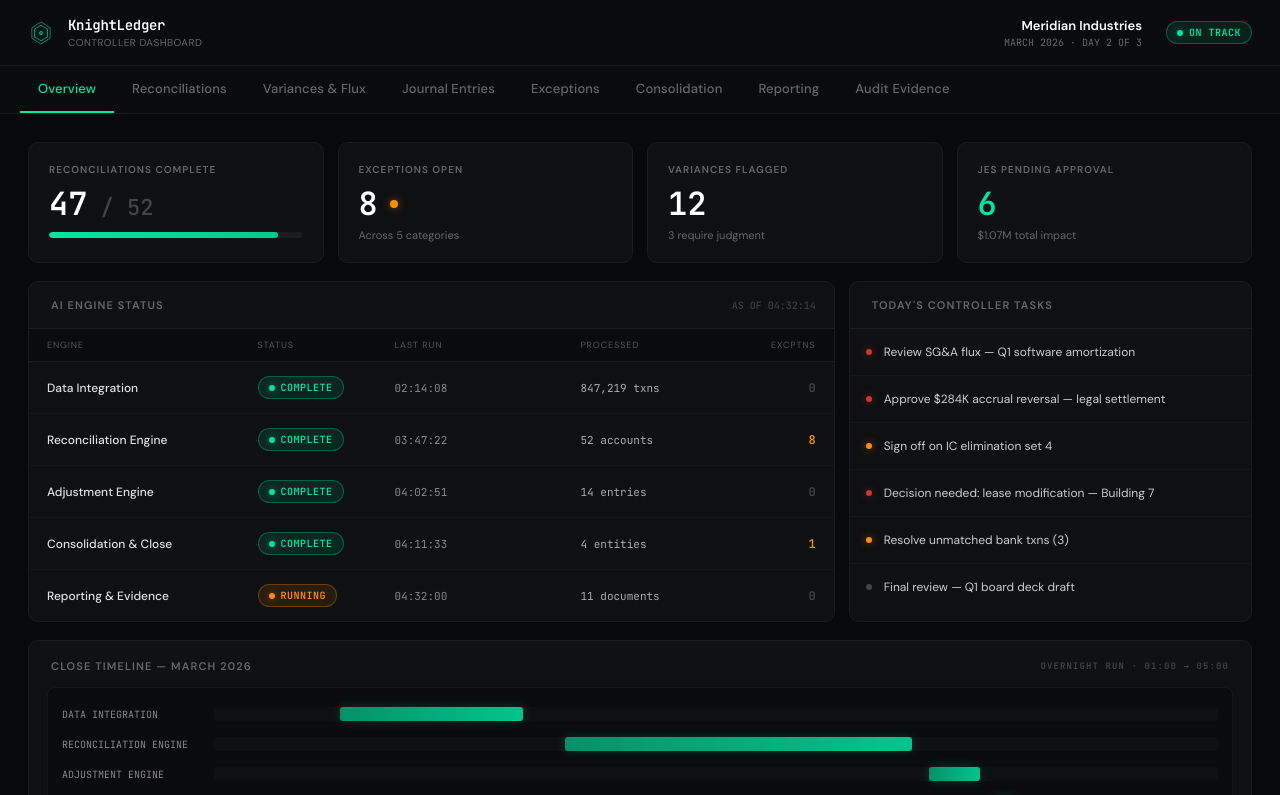
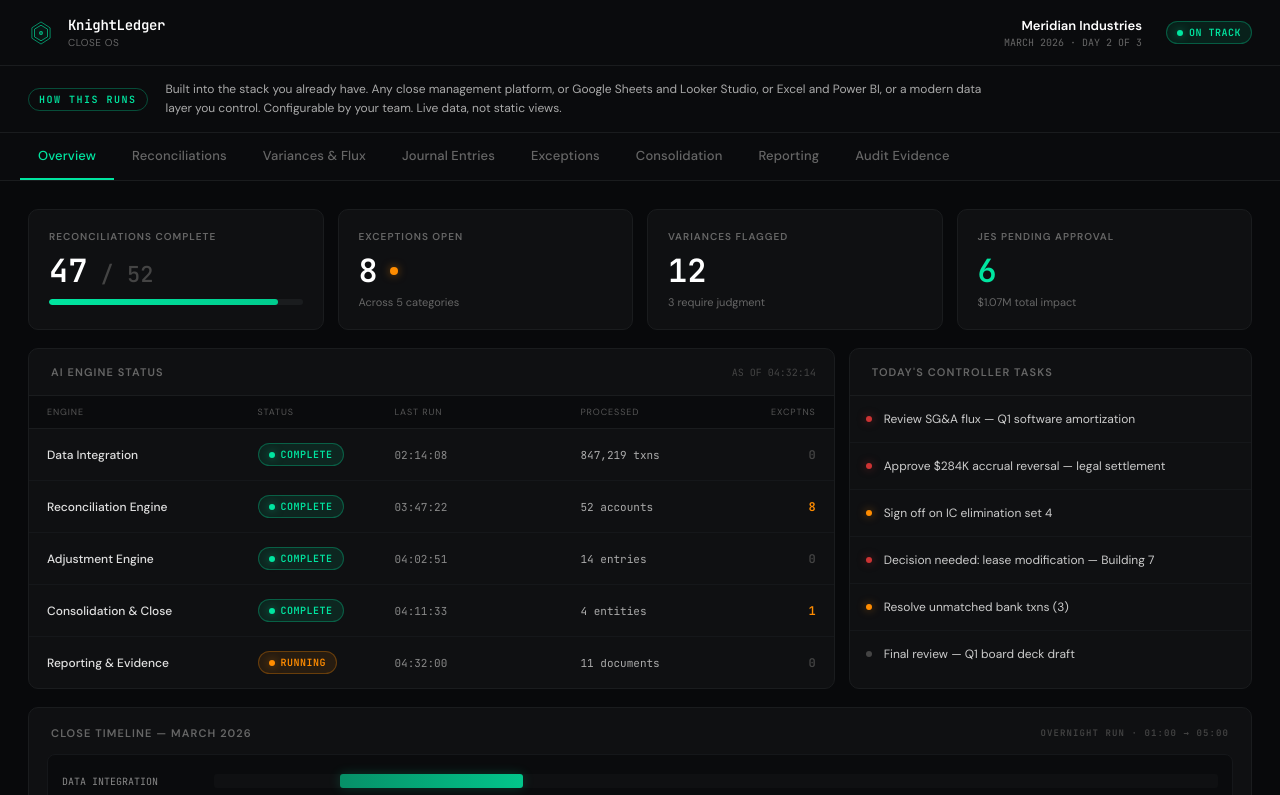
Before and after one commit to shoppingmean16/knightledger-site, a Next.js app: page /dashboard in a window 1280 px wide. Shown: the top 795 px of the page. Built offline with nearby package versions, Linux system fonts and the light colour scheme.

Commit message:
Rename Controller Dashboard to Close OS; add implementation band

```diff
--- a/pages/dashboard.js
+++ b/pages/dashboard.js
@@ -328,7 +328,7 @@ export default function CloseDashboard() {
         ),
         React.createElement("div", null,
           React.createElement("div", { className: "mono", style: { fontSize: 14, fontWeight: 600, color: "#fff", letterSpacing: "-.3px" } }, "KnightLedger"),
-          React.createElement("div", { style: { fontSize: 10, color: "#666", marginTop: 2, letterSpacing: ".05em" } }, "CONTROLLER DASHBOARD")
+          React.createElement("div", { style: { fontSize: 10, color: "#666", marginTop: 2, letterSpacing: ".05em" } }, "CLOSE OS")
         )
       ),
       React.createElement("div", { style: { display: "flex", alignItems: "center", gap: 24 } },
@@ -342,6 +342,26 @@ export default function CloseDashboard() {
       )
     ),
 
+
+    React.createElement("div", {
+      style: {
+        background: "#0a0b0d", borderBottom: "1px solid #1a1c1e",
+        padding: "14px 28px", display: "flex", alignItems: "center",
+        gap: 18, flexWrap: "wrap"
+      }
+    },
+      React.createElement("div", {
+        style: {
+          fontFamily: "'JetBrains Mono',monospace", fontSize: 10,
+          color: "#00e5a0", letterSpacing: ".15em", fontWeight: 600,
+          padding: "4px 10px", border: "1px solid rgba(0,229,160,.3)", borderRadius: 100,
+          whiteSpace: "nowrap"
+        }
+      }, "HOW THIS RUNS"),
+      React.createElement("div", { style: { fontSize: 12, color: "#aaa", lineHeight: 1.6, maxWidth: 820 } },
+        "Built into the stack you already have. Any close management platform, or Google Sheets and Looker Studio, or Excel and Power BI, or a modern data layer you control. Configurable by your team. Live data, not static views."
+      )
+    ),
     // ─── TAB NAV ───
     React.createElement("div", { style: { borderBottom: "1px solid #1a1c1e", background: "#0a0b0d", padding: "0 20px", display: "flex", overflowX: "auto" } },
       TABS.map(function (t) {
```
